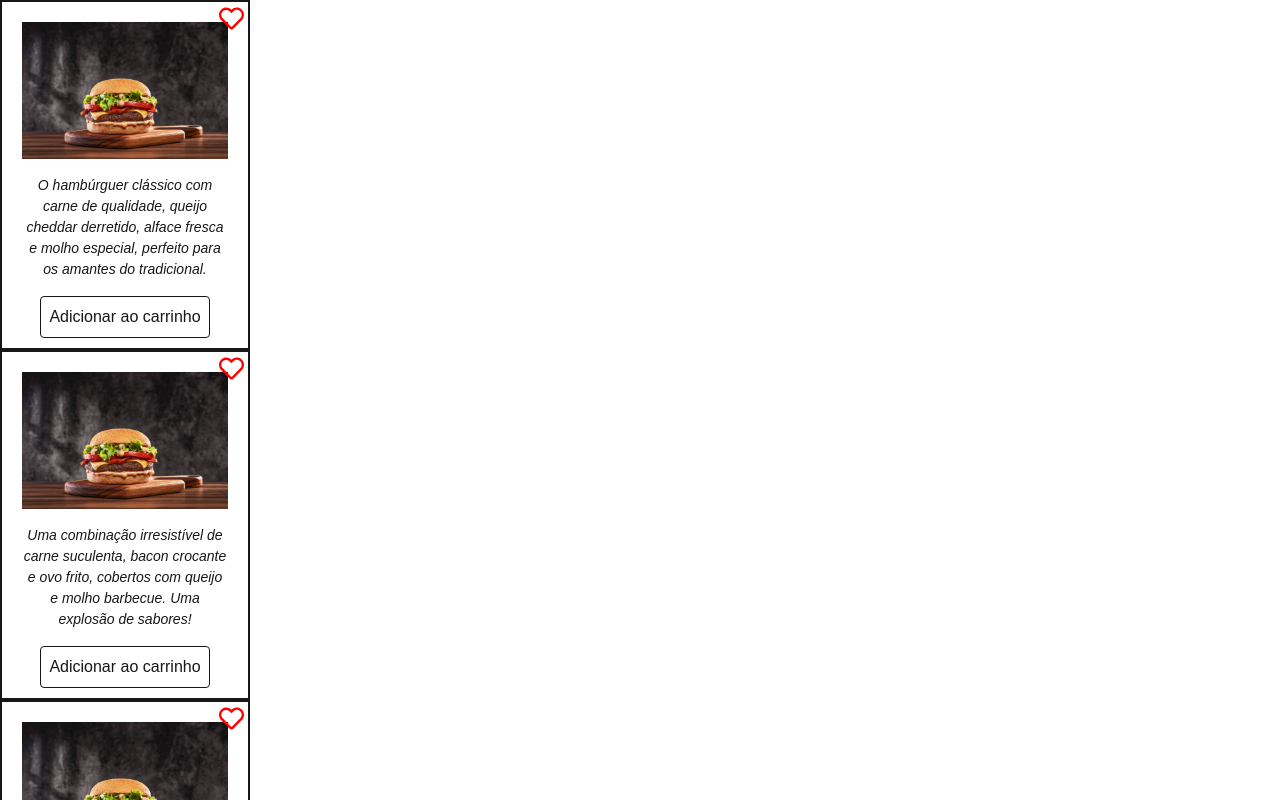
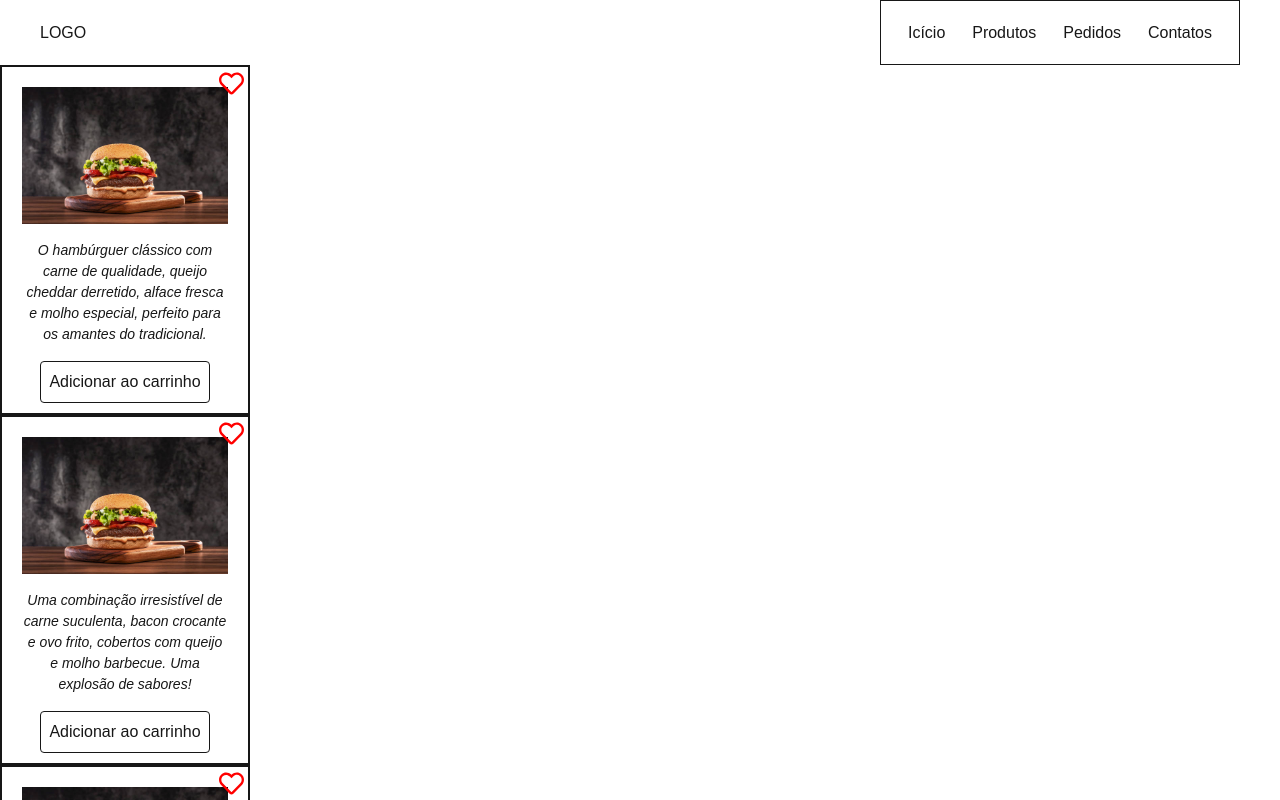
Before and after one commit to dev-brunosantos/Restaurante-front, a Next.js app: page / in a window 1280 px wide. Shown: the top 800 px of the page. Built offline with nearby package versions, Linux system fonts and the light colour scheme.

Commit message:
Adicionando o componente de menu principal no layout do projeto

```diff
--- a/src/app/layout.tsx
+++ b/src/app/layout.tsx
@@ -1,6 +1,7 @@
 import type { Metadata } from "next";
 import { Geist, Geist_Mono } from "next/font/google";
 import "./globals.css";
+import { MenuPrincipal } from "../components/MenuPrincipal";
 
 const geistSans = Geist({
   variable: "--font-geist-sans",
@@ -27,6 +28,7 @@ export default function RootLayout({
       <body
         className={`${geistSans.variable} ${geistMono.variable} antialiased`}
       >
+        <MenuPrincipal />
         {children}
       </body>
     </html>
```
